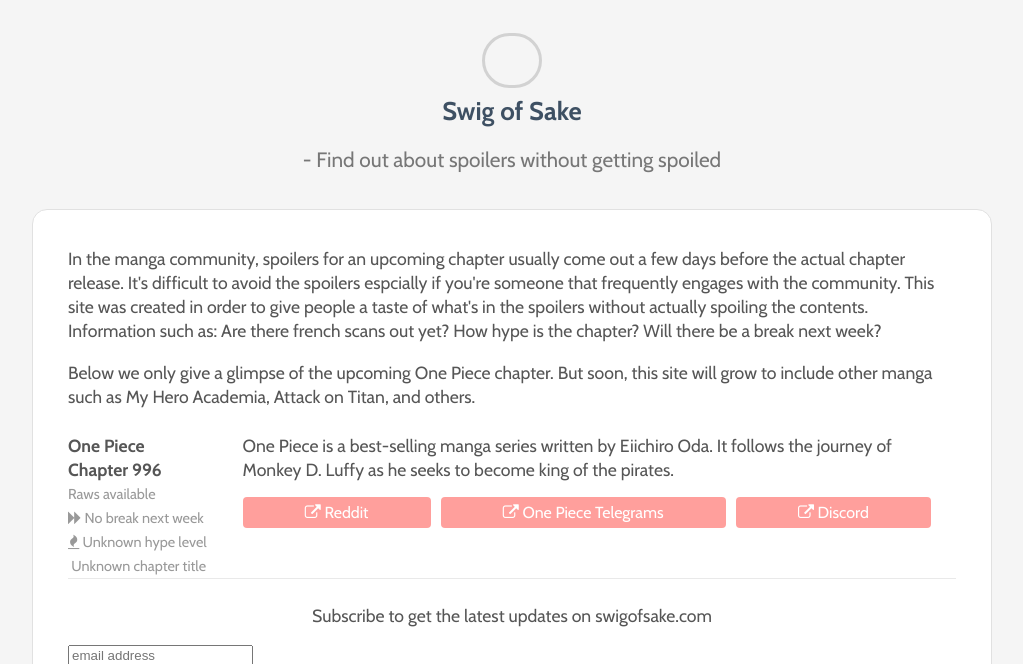
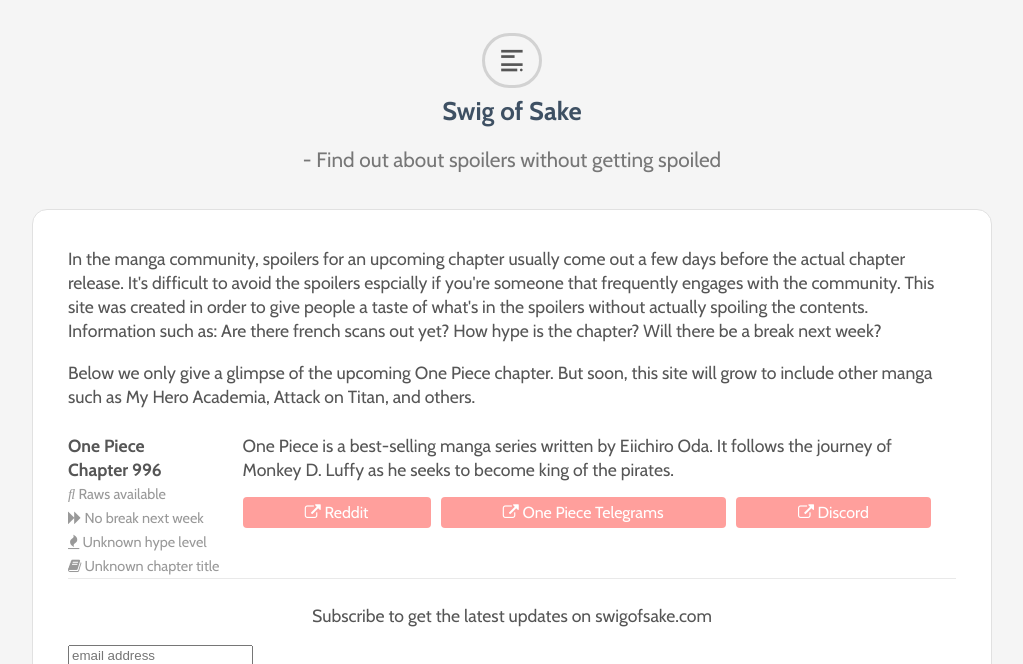
Before and after one commit to raymadeit/swig-of-sake, a Jekyll site: the page built from index.html, in a window 1280 px wide. Shown: the top 664 px of the page, without its empty margins (128-1151 px from the left). Built offline with Jekyll 4.4.1, drawn with Linux system fonts in a browser that asks for light colours; comment, search, counter and statistics services are not loaded.

Commit message:
fix icons

```diff
--- a/css/style.scss
+++ b/css/style.scss
@@ -98,7 +98,7 @@
 $background: #f5f5f5;
 
 .icon-article:before {
-    content: '\e801';
+    content: '\e800';
 }
 
 /* '' */
--- a/index.html
+++ b/index.html
@@ -25,10 +25,10 @@
         <div class="col name">
             <p>{{editor.title}} </p>
             <p>{{editor.chapter}} </p>
-            <p class="github-info"><i class="fas fa-scanner-image"></i> {{ editor.scanlation_status }}</p>
+            <p class="github-info"><i class="fas fa-search"></i> {{ editor.scanlation_status }}</p>
             <p class="github-info"><i class="fa fa-forward"></i> {{ editor.break_next_week }}</p>
             <p class="github-info"><i class="fa fa-fire"></i> {{ editor.hype_level }}</p>
-            <p class="github-info"><i class="fa fa-text"></i> {{ editor.chapter_title }}</p>
+            <p class="github-info"><i class="fa fa-book"></i> {{ editor.chapter_title }}</p>
         </div>
         <div class="col description">
             <p>{{editor.description}}</p>
```
